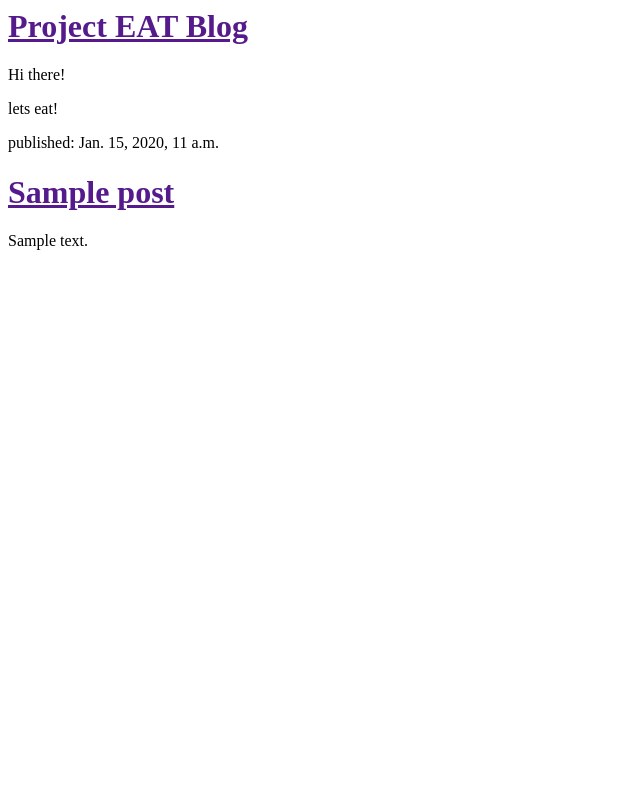
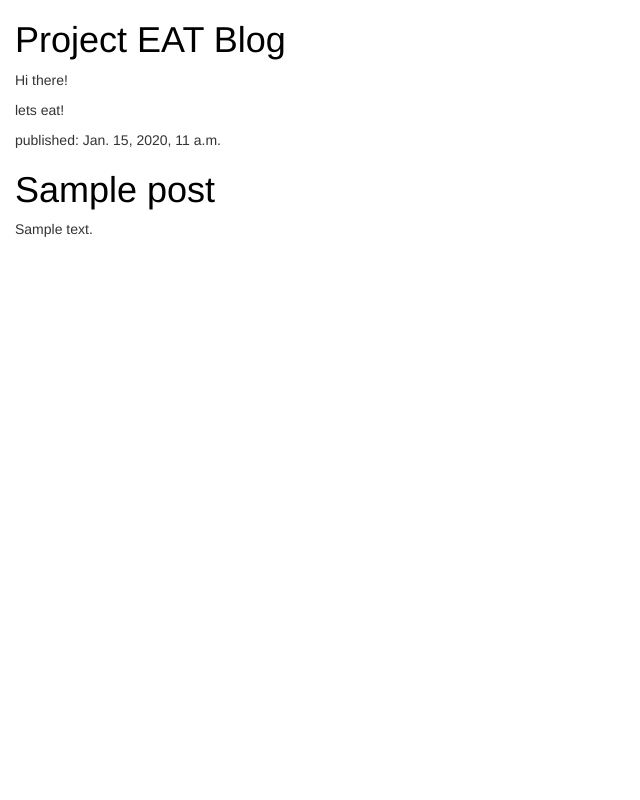
Before and after one commit to lnaqvi/my-first-blog, a Django app: template blog/templates/blog/post_list.html in a window 1280 px wide. Shown: the whole page, without its empty margins (0-640 px from the left). Run offline with Django 3.2, Linux system fonts and the light colour scheme; the template is opened without the code that fills it: values that come from a table or form of the project are taken from there, others are empty; tables that the repository leaves empty hold one stand-in row (values such as "Sample post"); some libraries are stand-ins or nearby versions.

Commit message:
css amend

```diff
--- /dev/null
+++ b/blog/static/css/blog.css
@@ -0,0 +1,6 @@
+h1 a {
+    color: #000000;
+}
+body {
+    padding-left: 15px;
+}
--- a/blog/templates/blog/post_list.html
+++ b/blog/templates/blog/post_list.html
@@ -1,6 +1,10 @@
+{% load staticfiles %}
 <html>
     <head>
         <title>EAT Umea blog</title>
+        <link rel="stylesheet" href="//maxcdn.bootstrapcdn.com/bootstrap/3.2.0/css/bootstrap.min.css">
+<link rel="stylesheet" href="//maxcdn.bootstrapcdn.com/bootstrap/3.2.0/css/bootstrap-theme.min.css">
+<link rel="stylesheet" href="{% static 'css/blog.css' %}">
     </head>
     <body>
     	<div>
```
